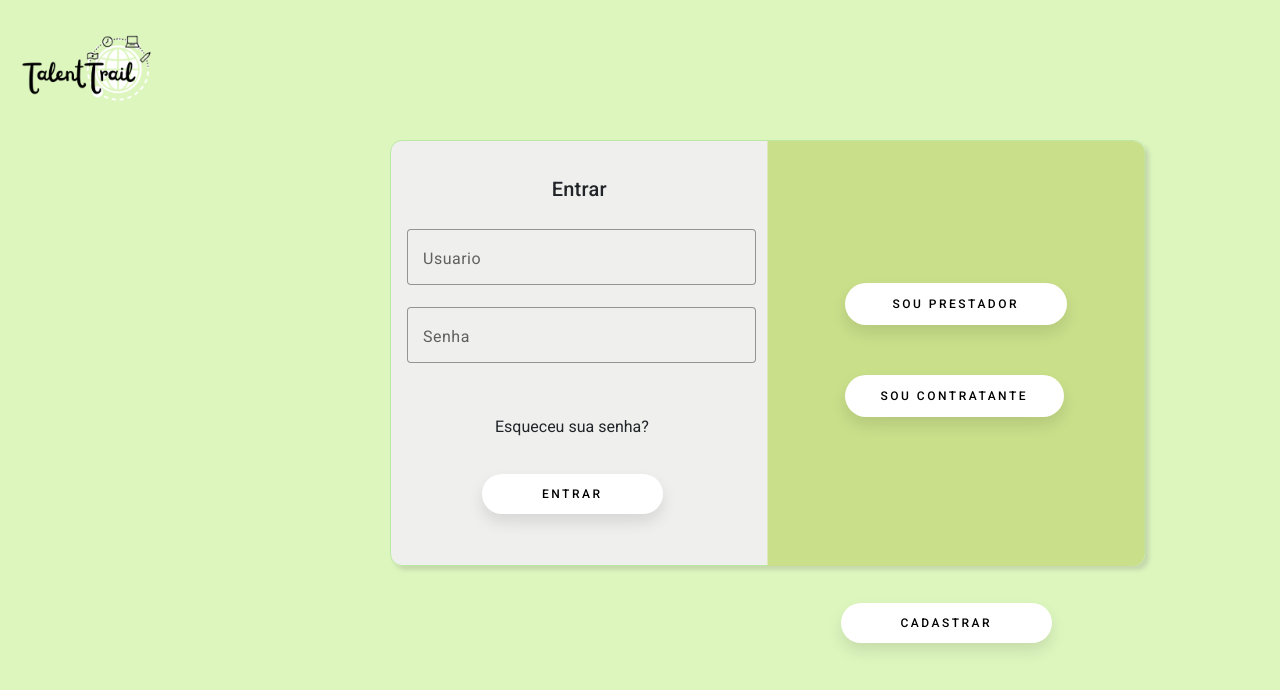
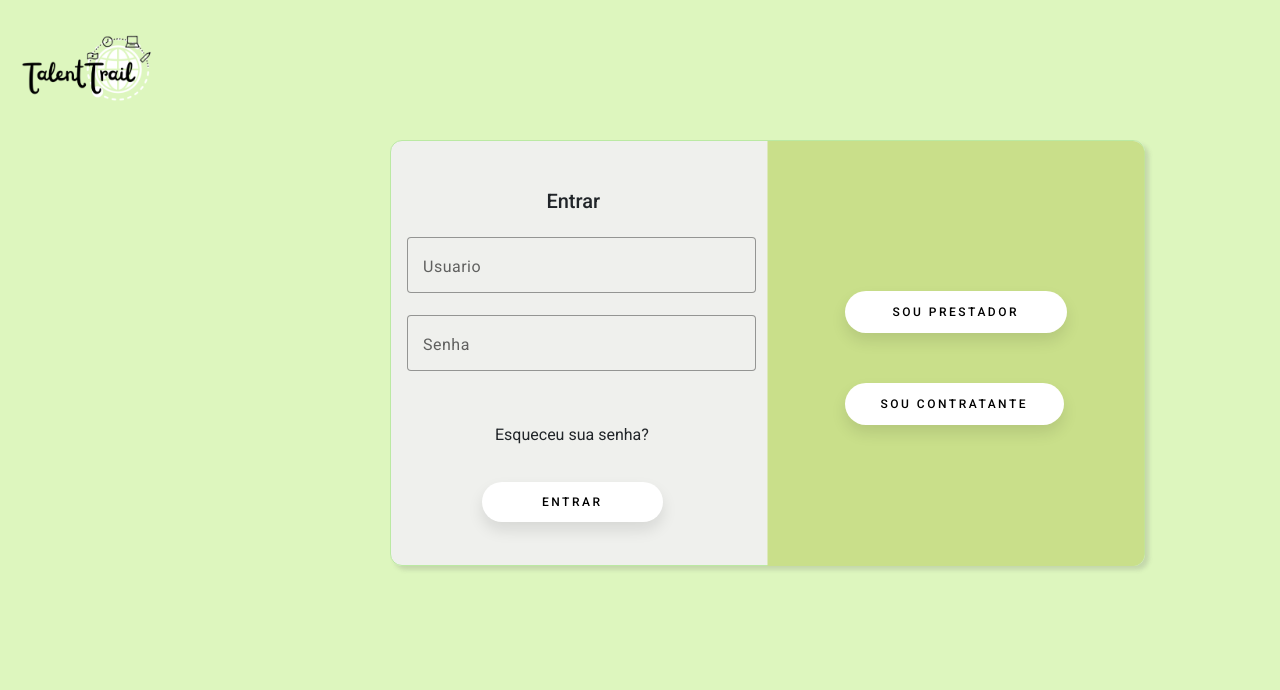
Before and after one commit to lucianawessner/tcc, an Angular app in the folder ui/: page /login in a window 1280 px wide. Shown: the top 690 px of the page. Built offline with nearby package versions, Linux system fonts and the light colour scheme.

Commit message:
Arrumando bugs

```diff
--- a/ui/src/app/feature/cadastro-contratante/cadastro-contratante.component.html
+++ b/ui/src/app/feature/cadastro-contratante/cadastro-contratante.component.html
@@ -1,11 +1,4 @@
-<mat-card-header
-  class="col-12 justify-content-center mt-1 p-2"
-  style="background-color: blue"
->
-  <mat-card-title>Cadastro</mat-card-title>
-</mat-card-header>
 
-<mat-card-content>
   <div class="row">
     <div class="col-md-12">
       <div class="mt-3">
@@ -25,4 +18,3 @@
       </div>
     </div>
   </div>
-</mat-card-content>
--- a/ui/src/app/feature/cadastro-contratante/cadastro-contratante.component.scss
+++ b/ui/src/app/feature/cadastro-contratante/cadastro-contratante.component.scss
@@ -1,7 +1,7 @@
 #Cadastro{
   position: relative;
-  top: 40px;
-  left: 50px;
+  top: 80px;
+  left: 65px;
   padding: 0.9em 5em;
   font-size: 12px;
   text-transform: uppercase;
--- a/ui/src/app/feature/cadastro-prestador/cadastro-prestador.component.html
+++ b/ui/src/app/feature/cadastro-prestador/cadastro-prestador.component.html
@@ -1,10 +1,6 @@
-  <mat-card-header class="col-12 justify-content-center mt-1 p-2" style="background-color: blue;">
-    <mat-card-title>Cadastro</mat-card-title>
-  </mat-card-header>
 
-<mat-card-content >
   <div class="row">
-    <div class="col-md-12">
+    <div class="mt-3">
       <mat-form-field appearance="outline" class="col-12">
         <mat-label>Email</mat-label>
         <input matInput placeholder="" />
@@ -20,9 +16,8 @@
         <input matInput placeholder="" />
       </mat-form-field>
 
-      <div class="overlay__panel overlay--left">
-        <button class="btn" id="Cadastro">Cadastrar</button>
+      <div class="overlay__panel overlay--left" >
+        <button class="btn" id="Cadastro" *ngIf="habilitarBotaoCadastrar">Cadastrar</button>
       </div>
     </div>
   </div>
-</mat-card-content>
--- a/ui/src/app/feature/cadastro-prestador/cadastro-prestador.component.scss
+++ b/ui/src/app/feature/cadastro-prestador/cadastro-prestador.component.scss
@@ -1,7 +1,7 @@
 #Cadastro{
   position: relative;
-  top: 20px;
-  left: 45px;
+  top: 5px;
+  left: 65px;
   padding: 0.9em 5em;
   font-size: 12px;
   text-transform: uppercase;
--- a/ui/src/app/feature/cadastro-prestador/cadastro-prestador.component.ts
+++ b/ui/src/app/feature/cadastro-prestador/cadastro-prestador.component.ts
@@ -1,14 +1,16 @@
-import { Component } from '@angular/core';
+import { Component, Input, OnInit } from '@angular/core';
 import { MatSelectModule } from '@angular/material/select';
 import { MatInputModule } from '@angular/material/input';
 import { MatFormFieldModule } from '@angular/material/form-field';
 import { MatCardModule } from '@angular/material/card';
 import { MatButtonModule } from '@angular/material/button';
+import { CommonModule } from '@angular/common';
 
 @Component({
   selector: 'app-cadastro-prestador',
   standalone: true,
   imports: [
+    CommonModule,
     MatSelectModule,
     MatInputModule,
     MatFormFieldModule,
@@ -18,6 +20,12 @@ import { MatButtonModule } from '@angular/material/button';
   templateUrl: './cadastro-prestador.component.html',
   styleUrl: './cadastro-prestador.component.scss'
 })
-export class CadastroPrestadorComponent {
+export class CadastroPrestadorComponent implements OnInit {
+  @Input() habilitarBotaoCadastrar: boolean = false;
+
+  ngOnInit(): void {
+    this.habilitarBotaoCadastrar = true;
+  }
+
 
 }
--- a/ui/src/app/feature/login/login.component.html
+++ b/ui/src/app/feature/login/login.component.html
@@ -1,9 +1,14 @@
 <img src="assets/TalentTrail.png" alt="Talent Trial" style="height:140px; margin:-20px">
 
 <mat-card appearance="outlined" class="card">
-  <mat-card-header class="col-6 justify-content-center mt-4 p-2">
+  <!-- <mat-card-header class="col-6 justify-content-center mt-4 p-2">
     <mat-card-title>Entrar</mat-card-title>
-  </mat-card-header>
+  </mat-card-header> -->
+
+  <div class="row">
+      <h5 class="d-flex justify-content-center mt-5 col-6">Entrar</h5>
+      <h5 class="d-flex justify-content-center mt-5 col-6">Cadastro de {{ usuario }}</h5>
+  </div>
 
   <mat-card-content>
     <div class="row">
@@ -43,7 +48,7 @@
           <app-cadastro-prestador></app-cadastro-prestador>
         </ng-container>
 
-        <ng-container *ngIf="!souPrestador">
+        <ng-container *ngIf="souPrestador === false">
           <app-cadastro-contratante></app-cadastro-contratante>
         </ng-container>
 
--- a/ui/src/app/feature/login/login.component.ts
+++ b/ui/src/app/feature/login/login.component.ts
@@ -58,8 +58,9 @@ export class LoginComponent implements OnInit {
 
   isCadastroActive: boolean = false;
   isOpen: boolean = true;
-  souPrestador: boolean = true;
+  souPrestador: boolean | null = null;
   showButton: boolean = false;
+  usuario: string = '';
 
   constructor() { }
 
@@ -90,11 +91,13 @@ export class LoginComponent implements OnInit {
 
   clickSouPrestador() {
     this.souPrestador = true;
+    this.usuario = 'Prestador';
     this.toggle();
   }
 
   clickSouContratante() {
     this.souPrestador = false;
+    this.usuario = 'Contratante';
     this.toggle();
   }
 }
```
